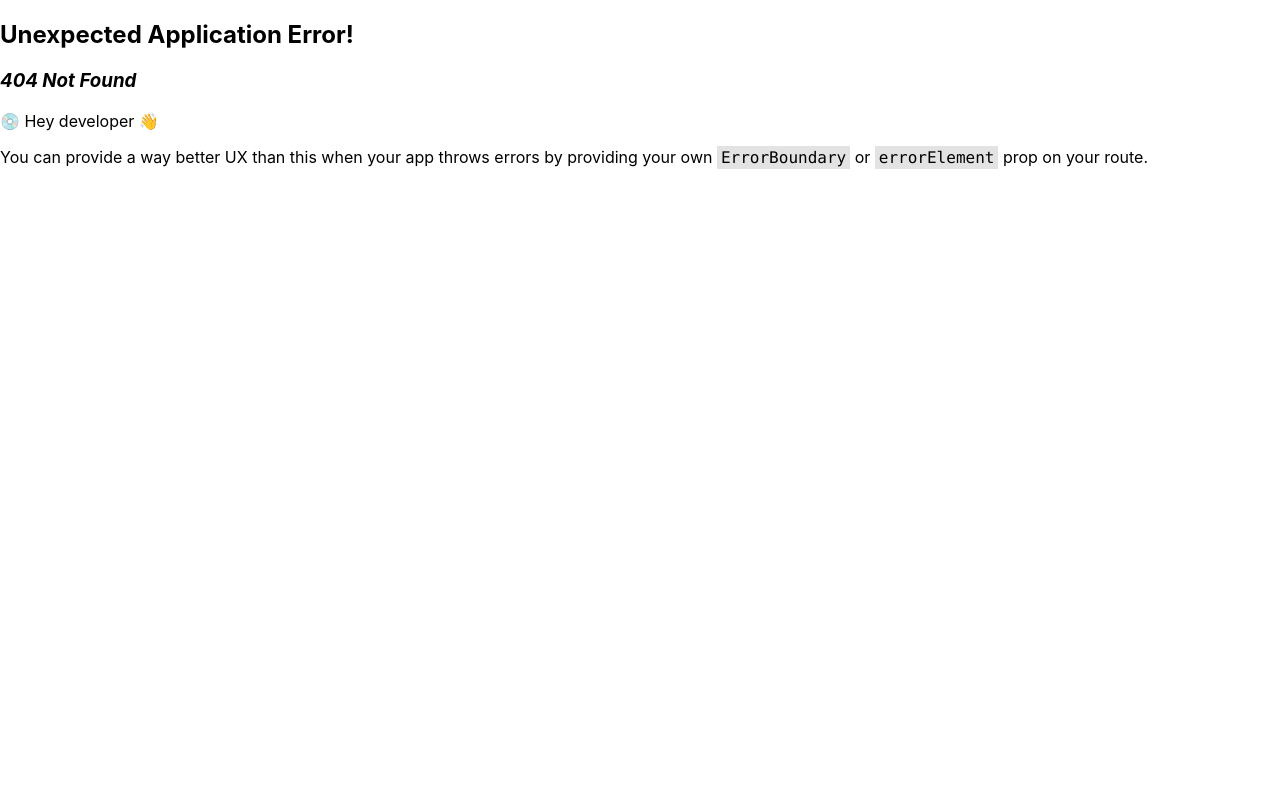
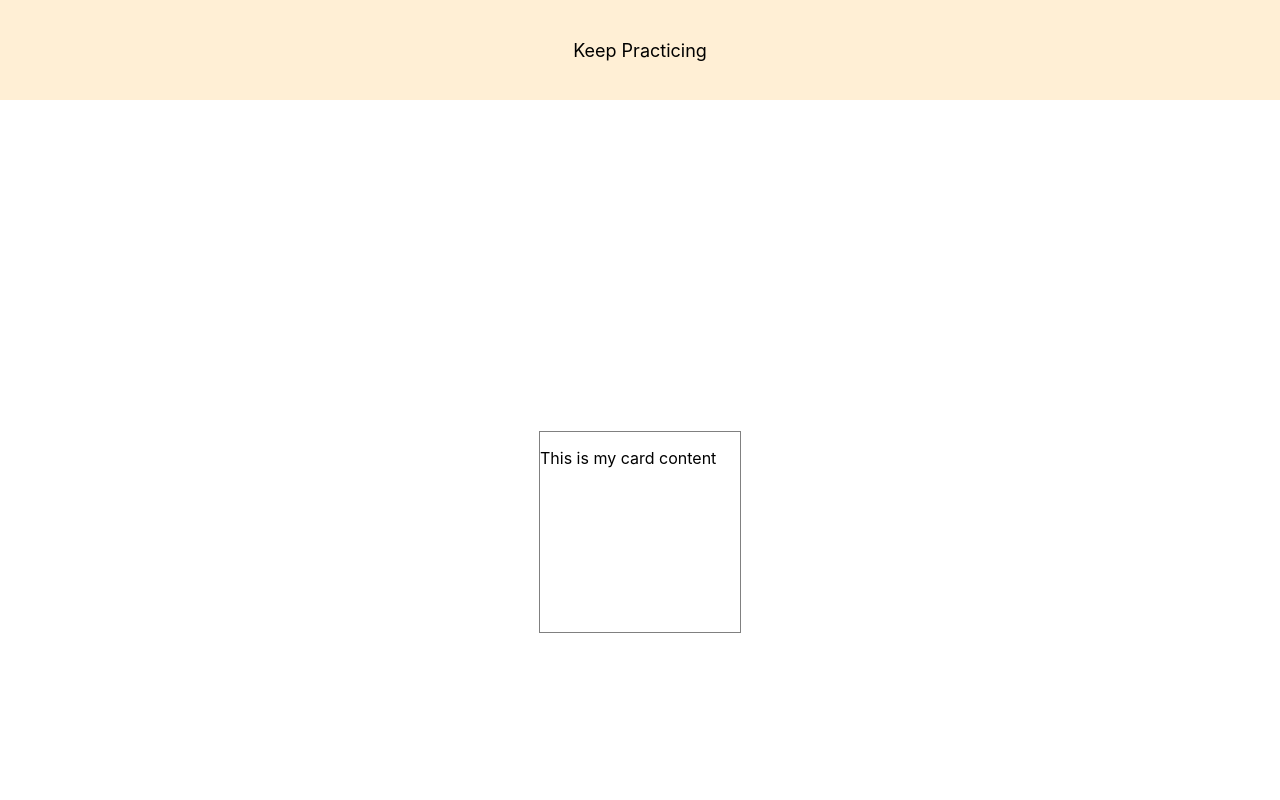
Before and after one commit to rahul4code/JSnippet, a React (Create React App) app: page /useContext in a window 1280 px wide. Before the commit this address had no page. Shown: the top 800 px of the page. Built offline with nearby package versions, Linux system fonts and the light colour scheme.

Commit message:
practice

```diff
--- a/src/components/Footer.js
+++ b/src/components/Footer.js
@@ -9,7 +9,7 @@ const FooterContainer = styled.footer`
   justify-content: center;
   display: flex;
   width: 100%;
-  position: absolute;
+  position: relative;
 `;
 
 const Footer = () => {
--- a/src/index.js
+++ b/src/index.js
@@ -9,6 +9,7 @@ import { ListRepo } from "./useEffect";
 import Modal from "./useLayoutEffect/Modal";
 import Card from "./useCallback/Card";
 import ThemeNumber from "./useMemo/ThemeNumber";
+import Container from "./useContext/Container";
 
 const appRouter = createBrowserRouter([
   {
@@ -35,6 +36,10 @@ const appRouter = createBrowserRouter([
         path: "/useMemo",
         element: <ThemeNumber />,
       },
+      {
+        path: "/useContext",
+        element: <Container />,
+      },
     ],
   },
 ]);
--- /dev/null
+++ b/src/useContext/Card.js
@@ -0,0 +1,18 @@
+import React from "react";
+import styled from "styled-components";
+
+const StyledCard = styled.div`
+  height: 200px;
+  width: 200px;
+  border: 1px solid gray;
+`;
+
+const Card = () => {
+  return (
+    <StyledCard>
+      <p>This is my card content</p>
+    </StyledCard>
+  );
+};
+
+export default Card;
--- /dev/null
+++ b/src/useContext/Container.js
@@ -0,0 +1,22 @@
+import React from "react";
+import { useContext } from "react";
+import Card from "./Card";
+
+const Container = () => {
+  const getContext = useContext("GlobalTheme");
+  console.log(getContext, "getContext");
+
+  return (
+    <div
+      style={{
+        display: "grid",
+        placeItems: "center",
+        height: "100vh",
+      }}
+    >
+      <Card />
+    </div>
+  );
+};
+
+export default Container;
--- /dev/null
+++ b/src/useContext/ThemeContext.js
@@ -0,0 +1,5 @@
+import { createContext } from "react";
+
+const GlobalTheme = createContext({
+  background: "dark",
+});
```
Also changed, not shown: src/useContext/Nav.js (added, +7 -0 lines).
